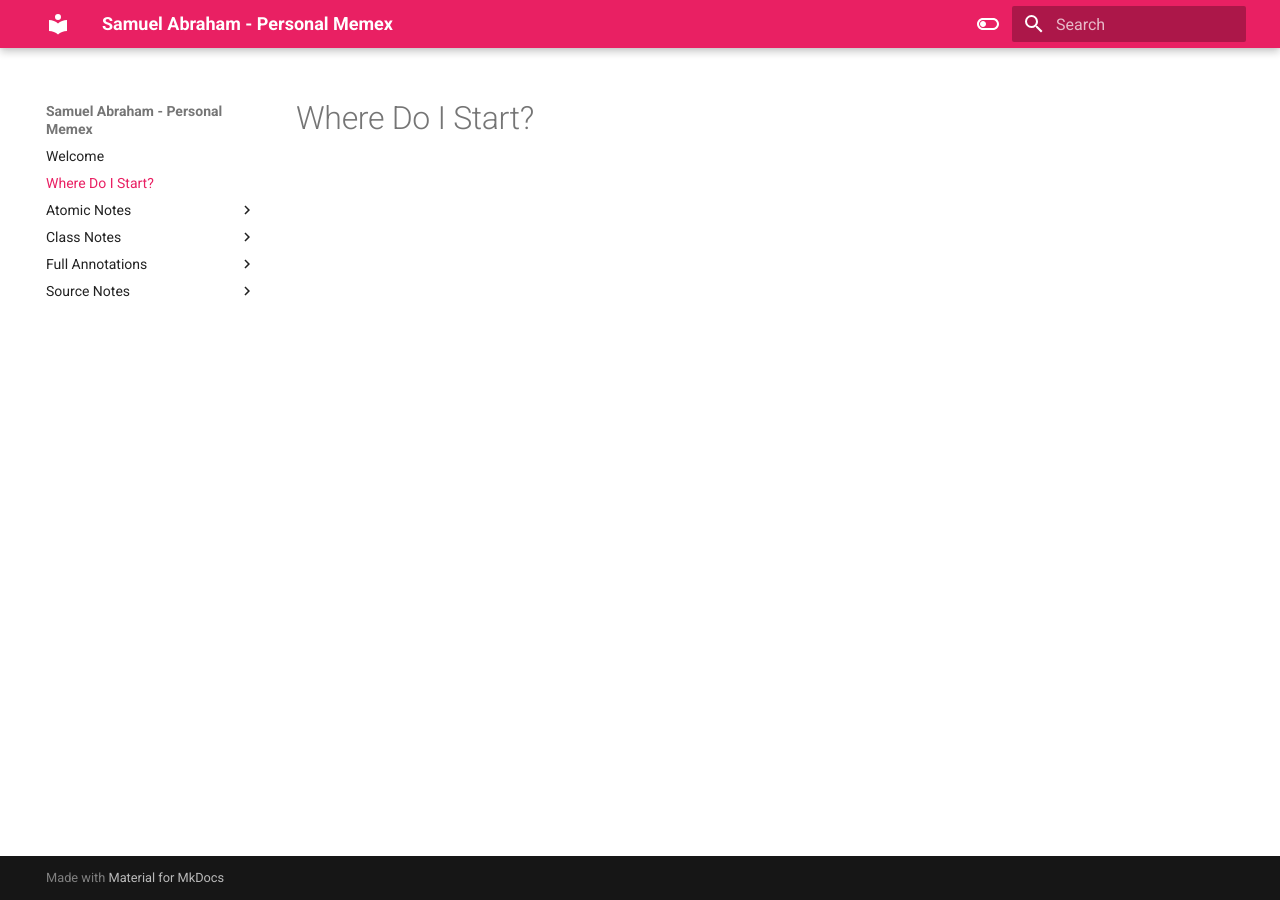
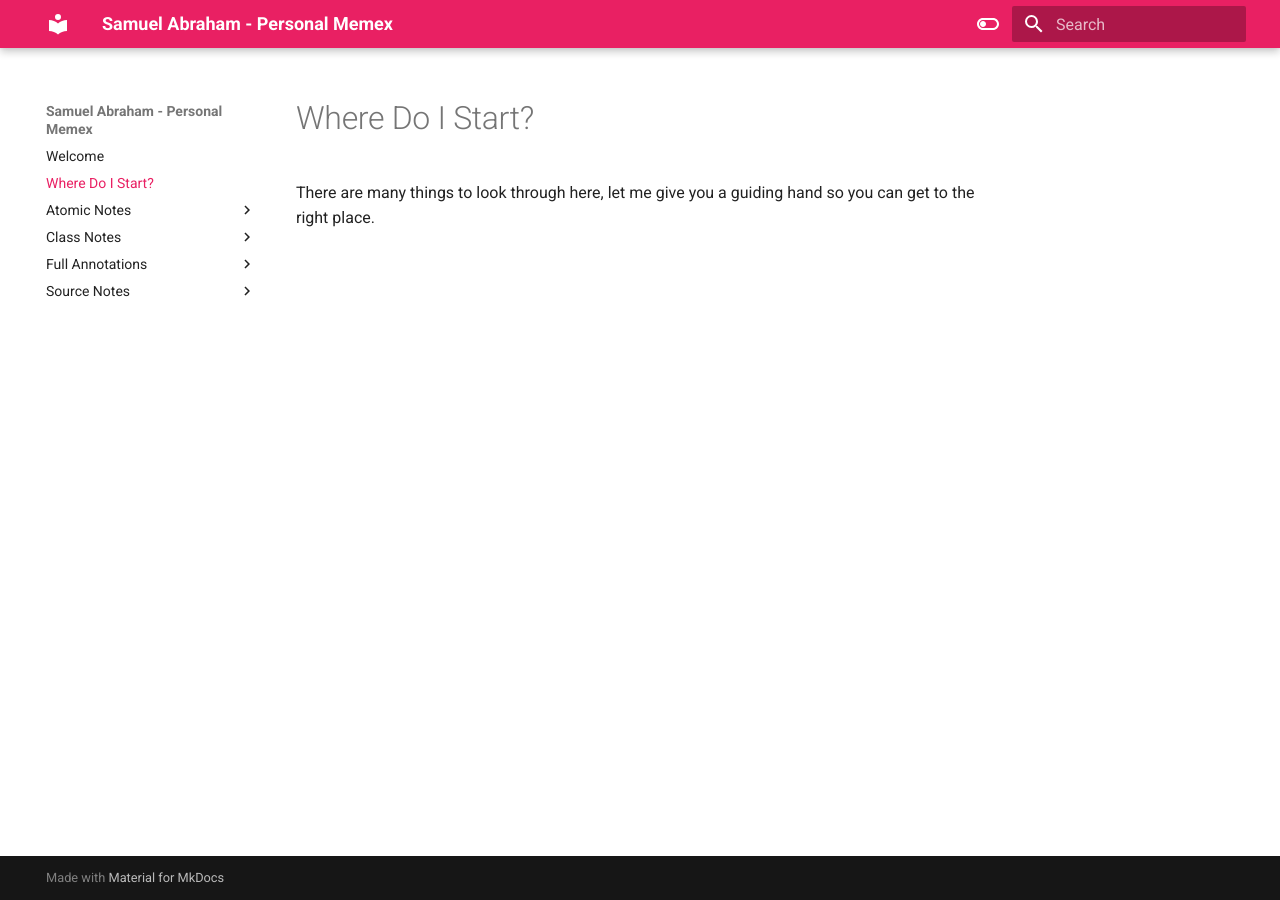
Before and after one commit to SammieJay/Hist1900-Memex, an MkDocs documentation site: the page built from docs/Jumping Off Point.md, in a window 1280 px wide. Built offline with MkDocs 1.6.1 and Material for MkDocs 9.7.7, drawn with Linux system fonts in a browser that asks for light colours.

```diff
--- a/docs/Jumping Off Point.md
+++ b/docs/Jumping Off Point.md
@@ -1 +1,3 @@
 # Where Do I Start?
+
+There are many things to look through here, let me give you a guiding hand so you can get to the right place.
```
Also changed, not shown: docs/Class Notes/0-Class Note Index.md (renamed from docs/Class Notes/0-Index.md, +4 -4 lines).
